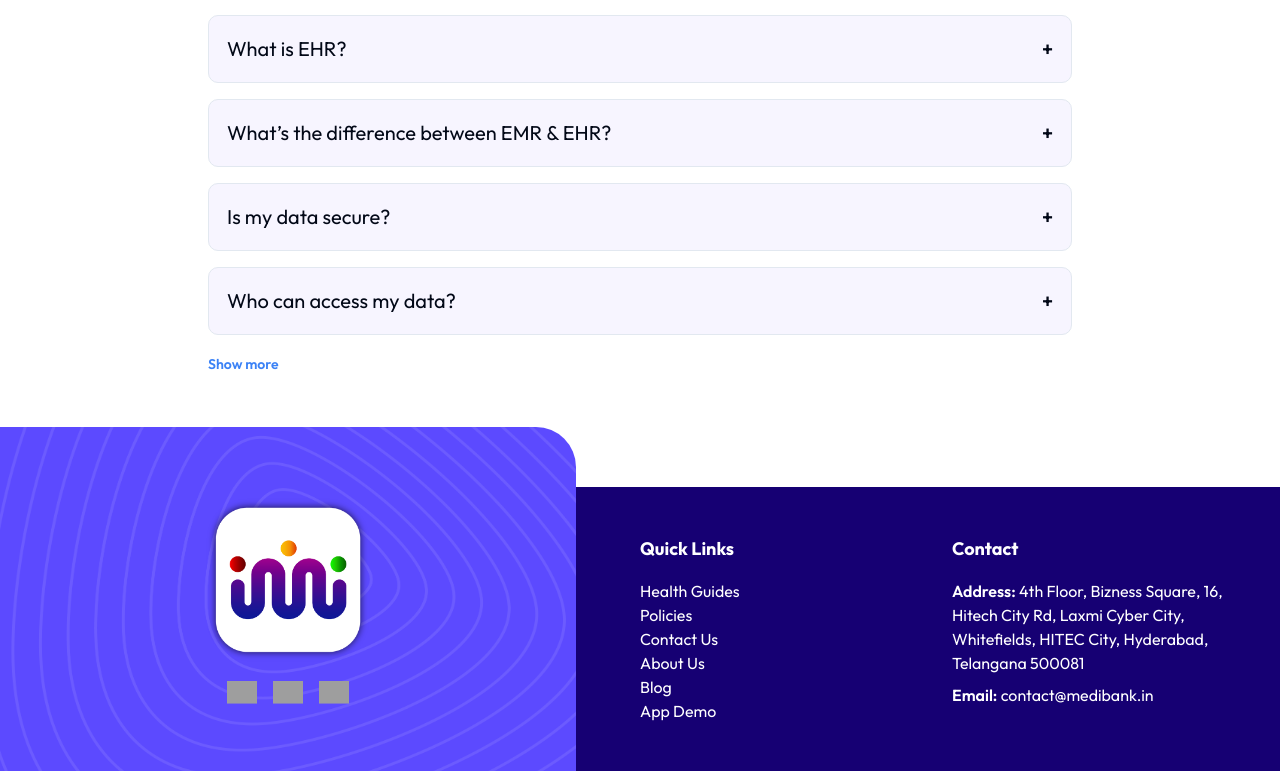
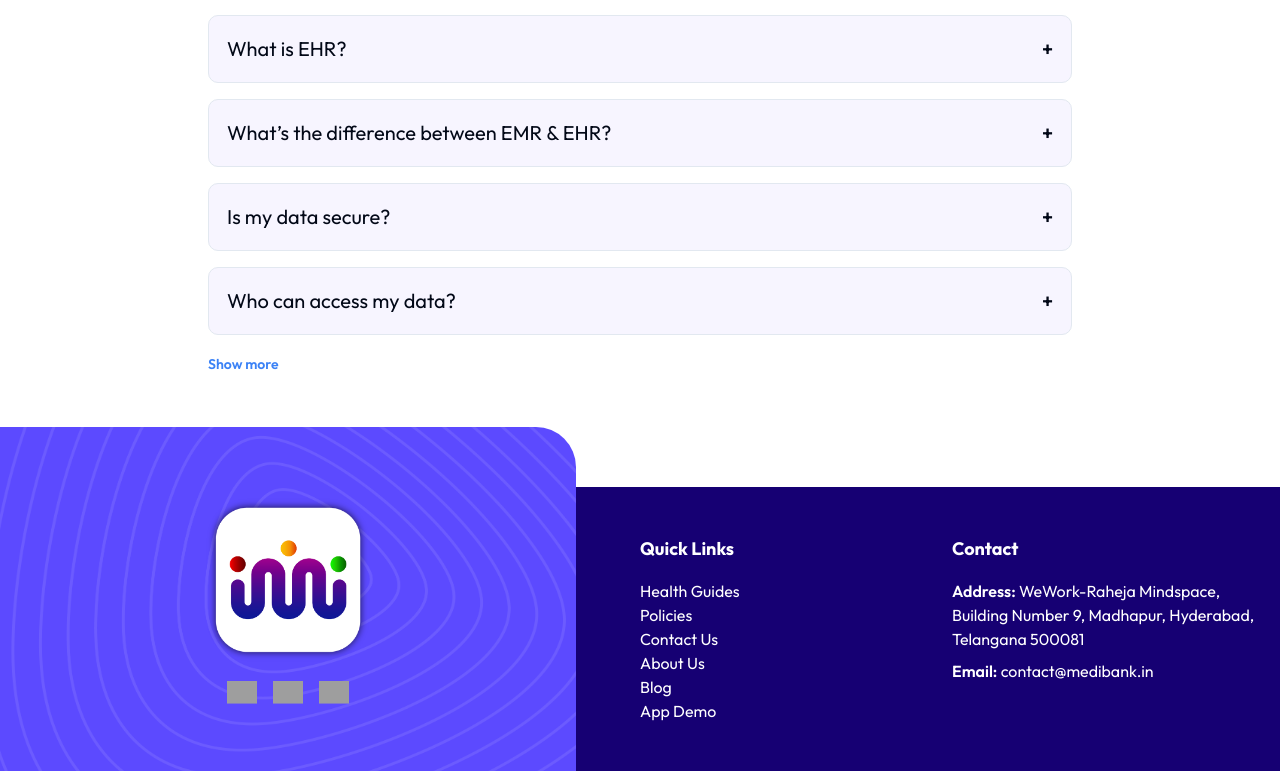
Before and after one commit to Medibank-IN/website-old, a Next.js app: page / in a window 1280 px wide. Shown: the part 3809-4580 px from the top of the page. Built offline with nearby package versions, Linux system fonts and the light colour scheme; grey boxes are pictures that could not be loaded.

Commit message:
contact info updated 2

```diff
--- a/src/app/contact/page.js
+++ b/src/app/contact/page.js
@@ -10,7 +10,7 @@ export default function page() {
         <ContactUs/>
         </div>
         <div className="w-full md:w-1/2 m-auto">
-          <iframe className="w-full relative z-10" src="https://www.google.com/maps/embed?pb=!1m18!1m12!1m3!1d3806.076227040302!2d78.3738340753374!3d17.456065300822758!2m3!1f0!2f0!3f0!3m2!1i1024!2i768!4f13.1!3m3!1m2!1s0x3bcb93dbcab99651%3A0x58156a027ca9a0cc!2sBizpole%20Hyderabad!5e0!3m2!1sen!2sin!4v1723808011413!5m2!1sen!2sin" width="auto" height="450" allowFullScreen="" loading="lazy" referrerPolicy="no-referrer-when-downgrade"></iframe>
+          <iframe className="w-full relative z-10" src="https://www.google.com/maps/embed?pb=!1m18!1m12!1m3!1d3806.387853676798!2d78.38091899999999!3d17.4411408!2m3!1f0!2f0!3f0!3m2!1i1024!2i768!4f13.1!3m3!1m2!1s0x3bcb93547b7c9039%3A0x852fa9e76e4ca65!2sWeWork%20Raheja%20Mindspace%20-%20Coworking%20%26%20Office%20Space%20in%20Madhpur%2C%20Hyderabad!5e0!3m2!1sen!2s!4v1776846733905!5m2!1sen!2s" width="auto" height="450" allowFullScreen="" loading="lazy" referrerPolicy="no-referrer-when-downgrade"></iframe>
         </div>
       </div>
                 </div>
--- a/src/components/Genric/Footer/Footer.js
+++ b/src/components/Genric/Footer/Footer.js
@@ -196,9 +196,7 @@ export default function Footer() {
 						<h4 className="text-lg font-bold text-white mb-4">Contact</h4>
 						<ul className="space-y-2 p-0 m-0 list-none">
 							<li className="text-white">
-								<span className="font-semibold">Address:</span> 4th Floor,
-								Bizness Square, 16, Hitech City Rd, Laxmi Cyber City,
-								Whitefields, HITEC City, Hyderabad, Telangana 500081
+								<span className="font-semibold">Address:</span> WeWork-Raheja Mindspace, Building Number 9, Madhapur, Hyderabad, Telangana 500081
 							</li>
 							<li className="text-white">
 								<span className="font-semibold">Email:</span>{" "}
```
